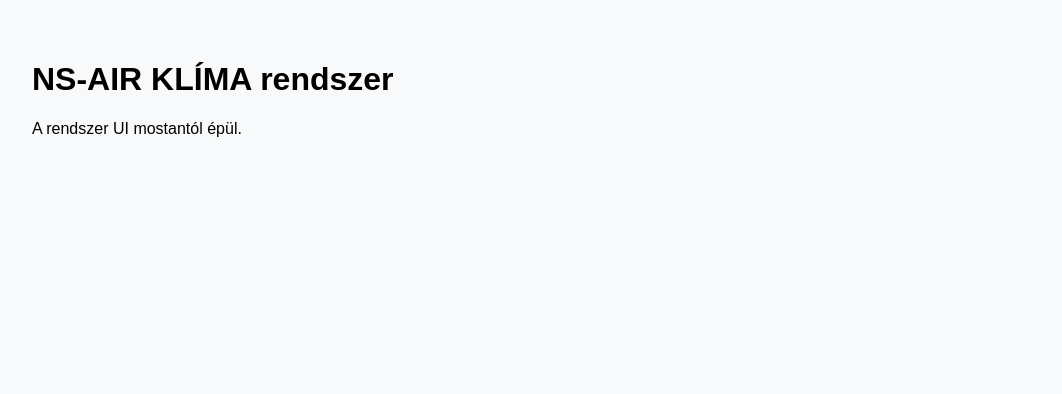
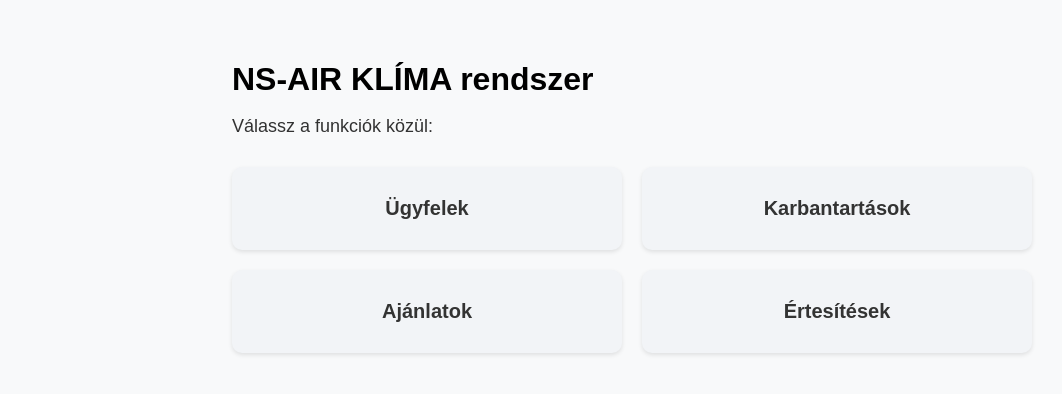
Before and after one commit to nsairklima/ns-air-klima, a Next.js app: page / in a window 1280 px wide. Shown: the top 394 px of the page, without its empty margins (8-1070 px from the left). Built offline with nearby package versions, Linux system fonts and the light colour scheme.

Commit message:
Update page.tsx

```diff
--- a/app/page.tsx
+++ b/app/page.tsx
@@ -1,8 +1,41 @@
-export default function Home() {
+export default function Dashboard() {
   return (
-    <div style={{ padding: 40 }}>
-      <h1>NS-AIR KLÍMA rendszer</h1>
-      <p>A rendszer UI mostantól épül.</p>
+    <div style={{
+      padding: "40px",
+      maxWidth: "800px",
+      margin: "0 auto",
+      fontFamily: "Arial, sans-serif"
+    }}>
+      <h1 style={{ marginBottom: "10px" }}>NS-AIR KLÍMA rendszer</h1>
+      <p style={{ marginBottom: "30px", fontSize: "18px", opacity: 0.8 }}>
+        Válassz a funkciók közül:
+      </p>
+
+      <div style={{
+        display: "grid",
+        gridTemplateColumns: "1fr 1fr",
+        gap: "20px"
+      }}>
+        <a href="/clients" style={tileStyle}>Ügyfelek</a>
+        <a href="/maintenance" style={tileStyle}>Karbantartások</a>
+        <a href="/quotes" style={tileStyle}>Ajánlatok</a>
+        <a href="/notifications" style={tileStyle}>Értesítések</a>
+      </div>
     </div>
   );
 }
+
+const tileStyle: React.CSSProperties = {
+  display: "flex",
+  alignItems: "center",
+  justifyContent: "center",
+  background: "#f2f4f7",
+  padding: "30px",
+  borderRadius: "10px",
+  textDecoration: "none",
+  color: "#333",
+  fontSize: "20px",
+  fontWeight: "bold",
+  boxShadow: "0 2px 4px rgba(0,0,0,0.1)",
+  transition: "0.2s",
+};
```
